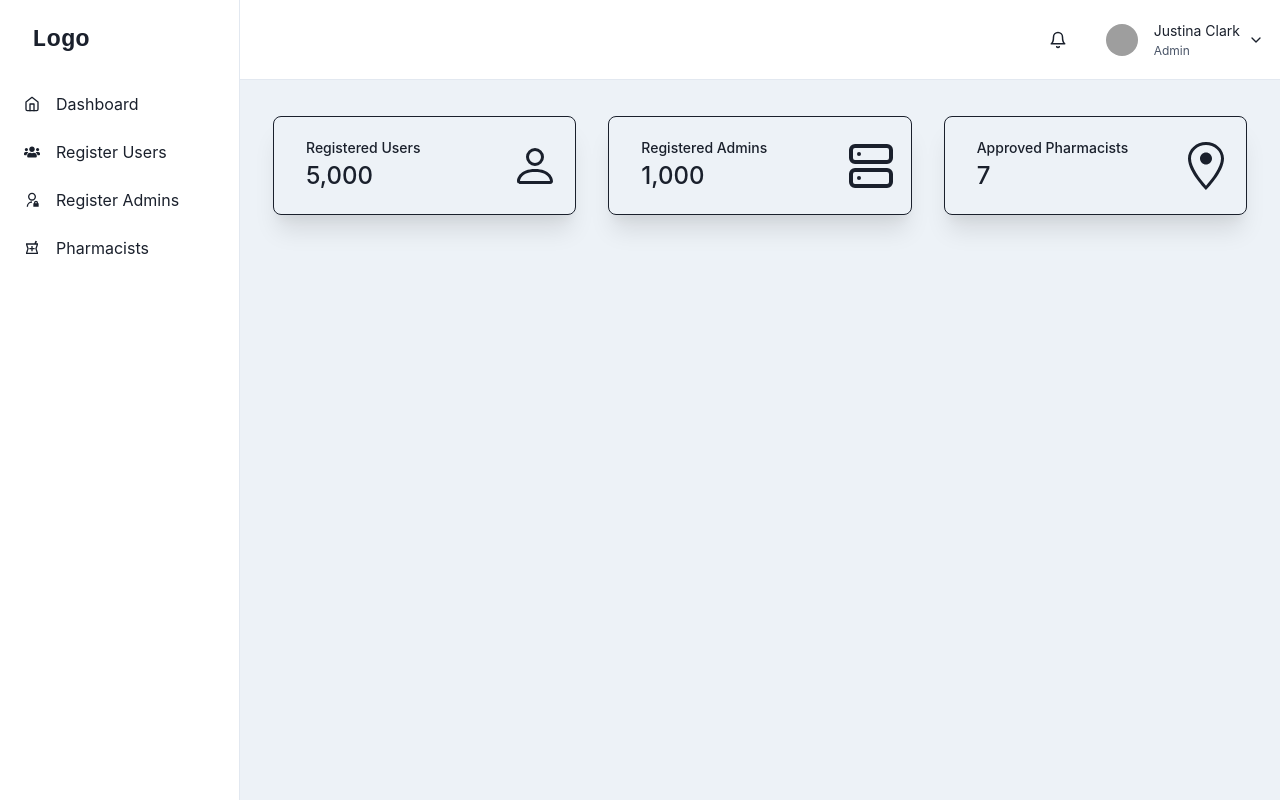
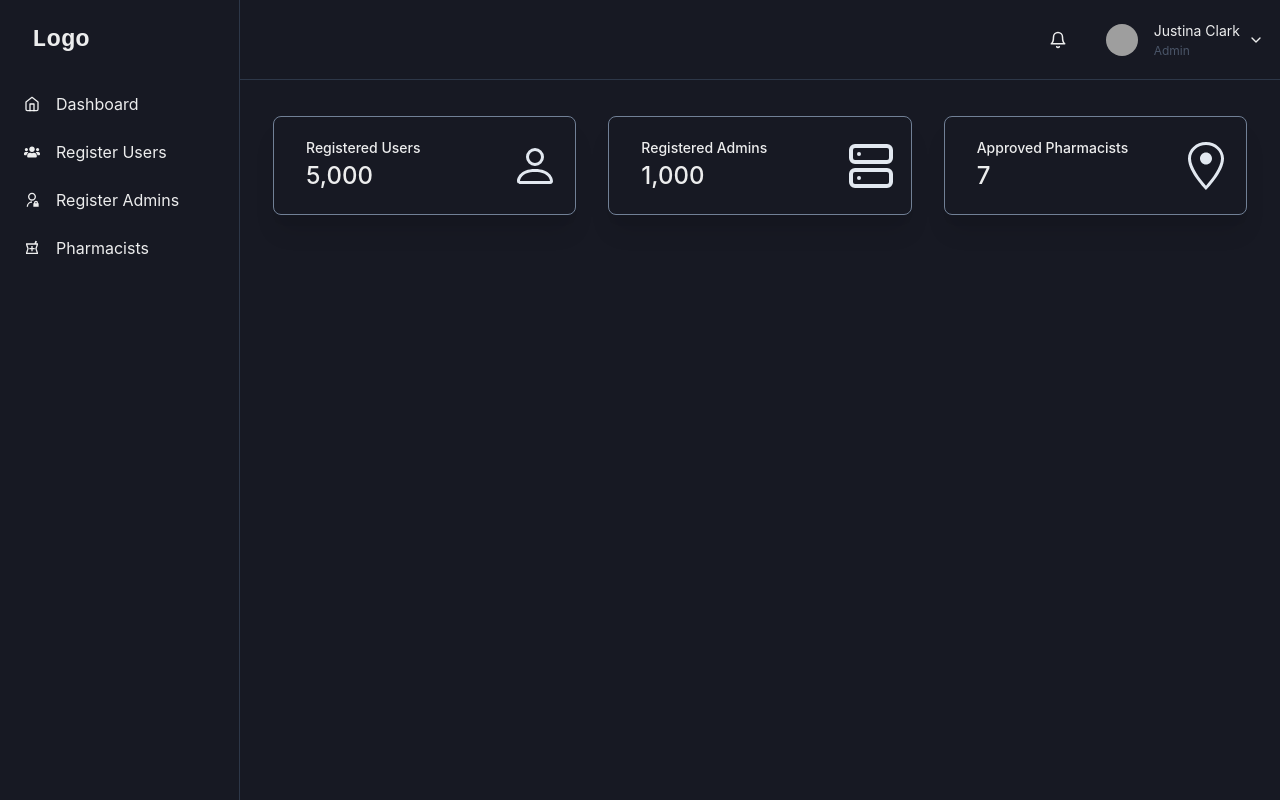
Before and after one commit to JHorlamide/phamtom-superadmin, a React (Vite) app: page / in a window 1280 px wide. Built offline with nearby package versions, Linux system fonts and the light colour scheme; grey boxes are pictures that could not be loaded.

Commit message:
Changed the chakara theme config

```diff
--- a/src/main.tsx
+++ b/src/main.tsx
@@ -2,10 +2,11 @@ import React from 'react'
 import ReactDOM from 'react-dom/client'
 import { ChakraProvider } from "@chakra-ui/react";
 import App from './App.tsx'
+import { theme } from './theme/theme.ts';
 
 ReactDOM.createRoot(document.getElementById('root') as HTMLElement).render(
   <React.StrictMode>
-    <ChakraProvider>
+    <ChakraProvider theme={theme}>
       <App />
     </ChakraProvider>
   </React.StrictMode>,
--- /dev/null
+++ b/src/theme/theme.ts
@@ -0,0 +1,10 @@
+import { extendTheme, ThemeConfig } from "@chakra-ui/react"
+
+const config: ThemeConfig = {
+  initialColorMode: "dark",
+  useSystemColorMode: false
+}
+
+export const theme = extendTheme({ config }, {
+
+})
```
